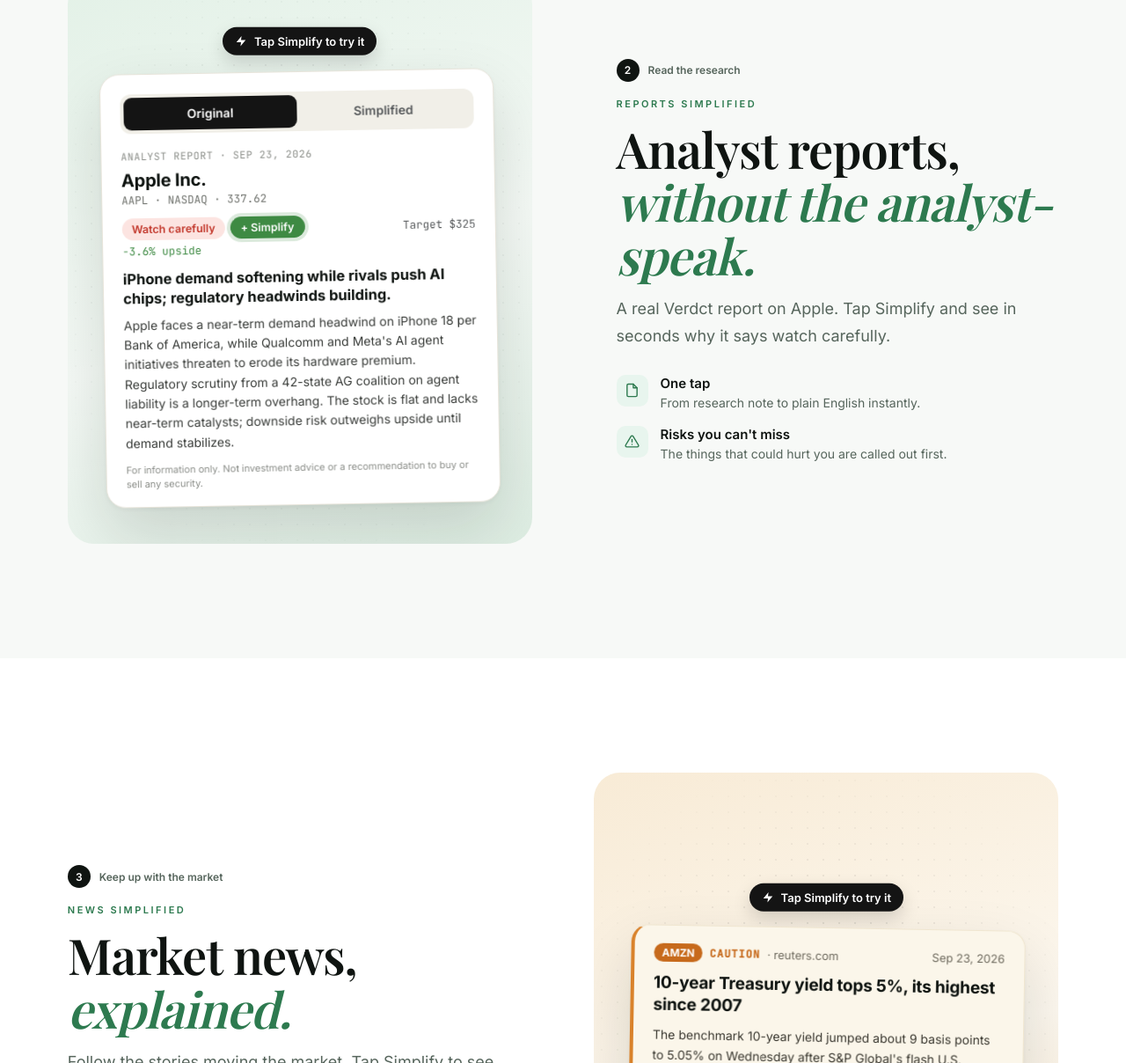
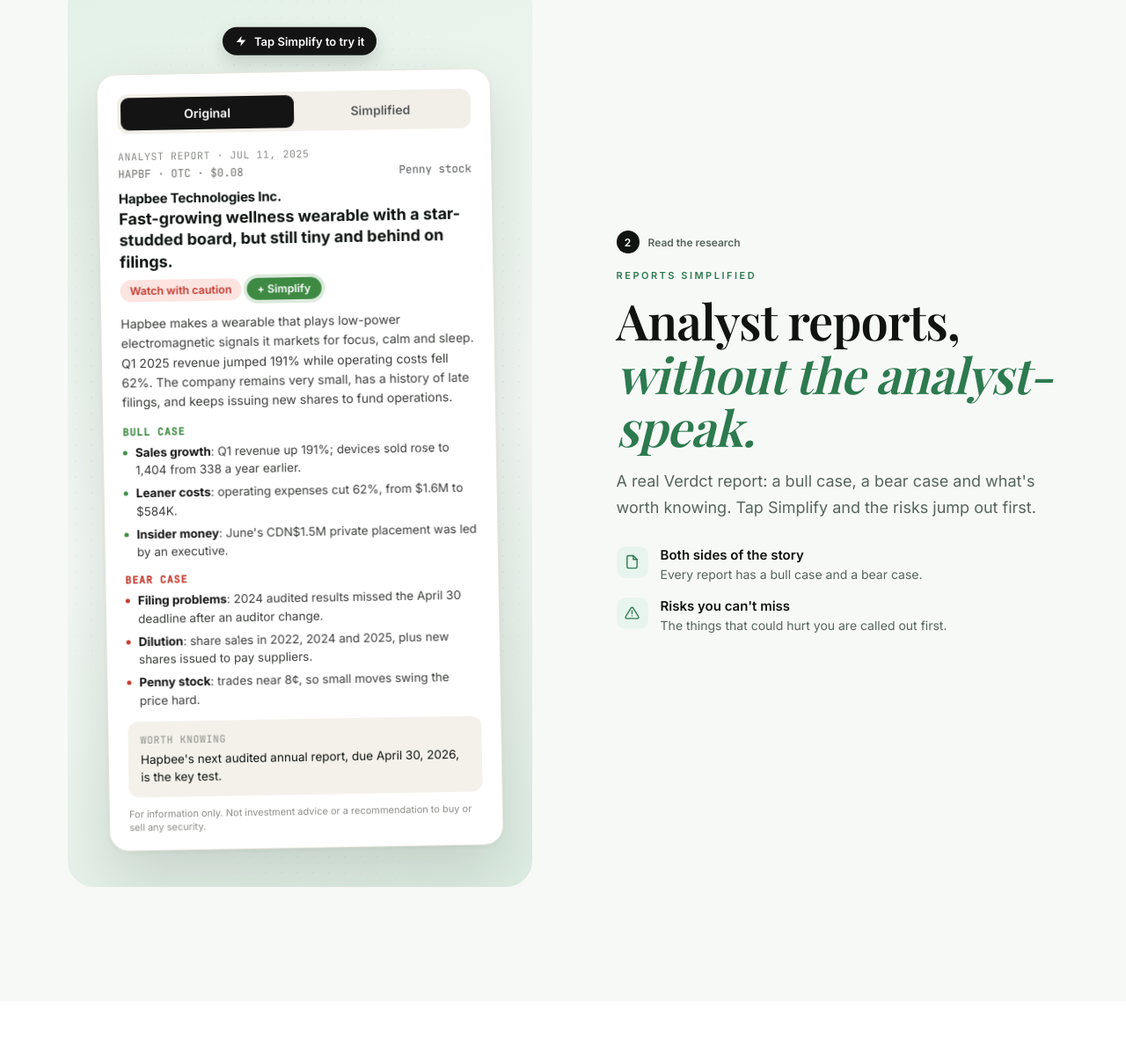
Before and after one commit to ducharmemarc08-sketch/Verdct-Website, a website: page index.html in a window 1280 px wide. Shown: the part 1744-2952 px from the top of the page at 88% size. Drawn offline with nearby package versions, Linux system fonts and the light colour scheme; a web font is replaced by a local one.

Commit message:
Show full report demo with bull case, bear case and worth knowing
Uses the real Hapbee Verdct report and its Simplified view.

Co-Authored-By: Claude Opus 5.5 <noreply@anthropic.com>
Claude-Session: https://claude.ai/code/session_018Cnx5q4dVkrKLaii8owJeh

```diff
--- a/index.html
+++ b/index.html
@@ -202,6 +202,14 @@ footer .wrap{display:flex;flex-wrap:wrap;gap:18px 32px;align-items:center;justif
 .bl.or li::before{background:#D9822B}
 .bl.or li.risk{background:#FCE7D6;color:#8A3D0C}
 .bl.or li.risk::before{background:#C76A1C}
+.case-h{font-family:'JetBrains Mono',monospace;font-size:11.5px;font-weight:600;letter-spacing:1px;margin:14px 0 6px}
+.case-h.g{color:#3E8A43}.case-h.r{color:#C2372B}
+.cl{list-style:none;display:flex;flex-direction:column;gap:6px}
+.cl li{position:relative;padding-left:14px;font-size:13.5px;line-height:1.5;color:#3A3D3A}
+.cl li::before{content:"";position:absolute;left:0;top:8px;width:5px;height:5px;border-radius:50%}
+.cl.g li::before{background:#3E8A43}.cl.r li::before{background:#C2372B}
+.cl b{color:#141414}
+.wk{background:#F3F1EA;border-radius:12px;padding:12px 14px;margin-top:14px;font-size:13.5px;line-height:1.5}
 .ar-disc{font-size:11px;color:#8A8D88;margin-top:12px;line-height:1.4}
 /* APP-STYLE NEWS */
 .an{background:#FBF6EA;border:1px solid #F0E6D0;border-left:4px solid #D9822B;border-radius:20px;padding:20px 22px;box-shadow:0 24px 60px rgba(15,20,17,.08);max-width:500px;width:100%;margin:0 auto}
@@ -342,9 +350,9 @@ footer .wrap{display:flex;flex-wrap:wrap;gap:18px 32px;align-items:center;justif
       <div class="step"><span>2</span>Read the research</div>
       <span class="label">Reports Simplified</span>
       <h2 class="h2">Analyst reports, <em>without the analyst-speak.</em></h2>
-      <p class="p">A real Verdct report on Apple. Tap Simplify and see in seconds why it says watch carefully.</p>
+      <p class="p">A real Verdct report: a bull case, a bear case and what's worth knowing. Tap Simplify and the risks jump out first.</p>
       <div class="fl">
-        <div class="fl-item"><div class="fl-ic"><svg viewBox="0 0 24 24"><path d="M14 2H6a2 2 0 00-2 2v16a2 2 0 002 2h12a2 2 0 002-2V8z"/><polyline points="14 2 14 8 20 8"/></svg></div><div><strong>One tap</strong><span>From research note to plain English instantly.</span></div></div>
+        <div class="fl-item"><div class="fl-ic"><svg viewBox="0 0 24 24"><path d="M14 2H6a2 2 0 00-2 2v16a2 2 0 002 2h12a2 2 0 002-2V8z"/><polyline points="14 2 14 8 20 8"/></svg></div><div><strong>Both sides of the story</strong><span>Every report has a bull case and a bear case.</span></div></div>
         <div class="fl-item"><div class="fl-ic"><svg viewBox="0 0 24 24"><path d="M10.3 3.9L1.8 18a2 2 0 001.7 3h17a2 2 0 001.7-3L13.7 3.9a2 2 0 00-3.4 0z"/><line x1="12" y1="9" x2="12" y2="13"/><line x1="12" y1="17" x2="12.01" y2="17"/></svg></div><div><strong>Risks you can't miss</strong><span>The things that could hurt you are called out first.</span></div></div>
       </div>
     </div>
@@ -355,25 +363,36 @@ footer .wrap{display:flex;flex-wrap:wrap;gap:18px 32px;align-items:center;justif
         <button type="button" id="b-orig" class="on" onclick="setView('orig')">Original</button>
         <button type="button" id="b-simp" onclick="setView('simp')">Simplified</button>
       </div>
-      <div class="ar-meta">ANALYST REPORT · SEP 23, 2026</div>
-      <div class="ar-co">Apple Inc.</div>
-      <div class="ar-tk">AAPL · NASDAQ · 337.62</div>
-      <div class="ar-row">
-        <div class="ar-pills"><span class="pill-r">Watch carefully</span><button type="button" class="pill-g" onclick="setView('simp')">+ Simplify</button></div>
-        <span class="ar-tgt">Target $325</span>
-      </div>
-      <div class="ar-up">−3.6% upside</div>
-      <div class="ar-h">iPhone demand softening while rivals push AI chips; regulatory headwinds building.</div>
+      <div class="ar-meta">ANALYST REPORT · JUL 11, 2025</div>
+      <div class="ar-row" style="margin:4px 0 0"><span class="ar-tk">HAPBF · OTC · $0.08</span><span class="ar-tgt">Penny stock</span></div>
+      <div class="ar-co" style="font-size:15px;margin-top:10px">Hapbee Technologies Inc.</div>
+      <div class="ar-h" style="font-size:18px">Fast-growing wellness wearable with a star-studded board, but still tiny and behind on filings.</div>
+      <div class="ar-pills" style="margin:4px 0 14px"><span class="pill-r">Watch with caution</span><button type="button" class="pill-g" onclick="setView('simp')">+ Simplify</button></div>
       <div class="vw on" id="p-orig">
-        <p class="ar-b">Apple faces a near-term demand headwind on iPhone 18 per Bank of America, while Qualcomm and Meta's AI agent initiatives threaten to erode its hardware premium. Regulatory scrutiny from a 42-state AG coalition on agent liability is a longer-term overhang. The stock is flat and lacks near-term catalysts; downside risk outweighs upside until demand stabilizes.</p>
+        <p class="ar-b">Hapbee makes a wearable that plays low-power electromagnetic signals it markets for focus, calm and sleep. Q1 2025 revenue jumped 191% while operating costs fell 62%. The company remains very small, has a history of late filings, and keeps issuing new shares to fund operations.</p>
+        <div class="case-h g">BULL CASE</div>
+        <ul class="cl g">
+          <li><b>Sales growth</b>: Q1 revenue up 191%; devices sold rose to 1,404 from 338 a year earlier.</li>
+          <li><b>Leaner costs</b>: operating expenses cut 62%, from $1.6M to $584K.</li>
+          <li><b>Insider money</b>: June's CDN$1.5M private placement was led by an executive.</li>
+        </ul>
+        <div class="case-h r">BEAR CASE</div>
+        <ul class="cl r">
+          <li><b>Filing problems</b>: 2024 audited results missed the April 30 deadline after an auditor change.</li>
+          <li><b>Dilution</b>: share sales in 2022, 2024 and 2025, plus new shares issued to pay suppliers.</li>
+          <li><b>Penny stock</b>: trades near 8¢, so small moves swing the price hard.</li>
+        </ul>
+        <div class="wk"><div class="ar-meta" style="margin-bottom:4px">WORTH KNOWING</div>Hapbee's next audited annual report, due April 30, 2026, is the key test.</div>
       </div>
       <div class="vw" id="p-simp">
         <div class="wtm">What this means for you</div>
         <ul class="bl">
-          <li class="risk">Bank of America expects iPhone 18 sales to be softer in the near term.</li>
-          <li class="risk">AI from rivals like Qualcomm and Meta could make Apple's devices feel less special.</li>
-          <li>42 state attorneys general are looking at AI liability, a legal risk further down the road.</li>
-          <li>The stock is flat with nothing big coming soon. The $325 target is about 3.6% below today's price.</li>
+          <li>Sales nearly tripled, and it cut its costs by more than half.</li>
+          <li>A company executive led a CA$1.5M investment in June.</li>
+          <li class="risk">It's a tiny company that keeps diluting its own shares, so each share you own is a smaller piece.</li>
+          <li class="risk">Its yearly report was delayed again, which can signal messy books and money trouble.</li>
+          <li class="risk">It's a penny stock, so the price can swing hard.</li>
+          <li>What to watch: its next yearly report, due April 30, 2026.</li>
         </ul>
       </div>
       <p class="ar-disc">For information only. Not investment advice or a recommendation to buy or sell any security.</p>
```
